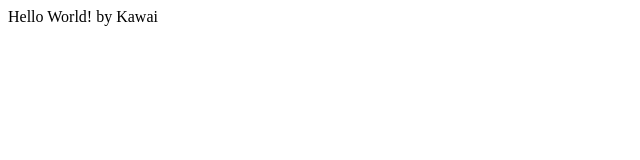
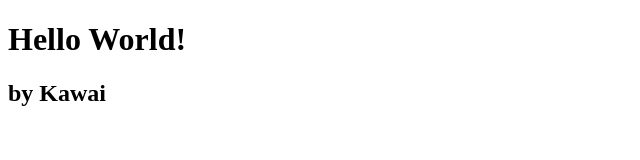
Before and after one commit to kawaiww/FID4217, a plain HTML site: page index.html in a window 1280 px wide. Shown: the whole page, without its empty margins (0-640 px from the left). Drawn offline with Linux system fonts and the light colour scheme.

Commit message:
Update index.html

```diff
--- a/index.html
+++ b/index.html
@@ -7,5 +7,7 @@
 
   </head>
   <body>
-    Hello World!
-    by Kawai
+    <h1>Hello World!</h1>
+    <h2>by Kawai</h2>
+  </body>
+</html>
```
